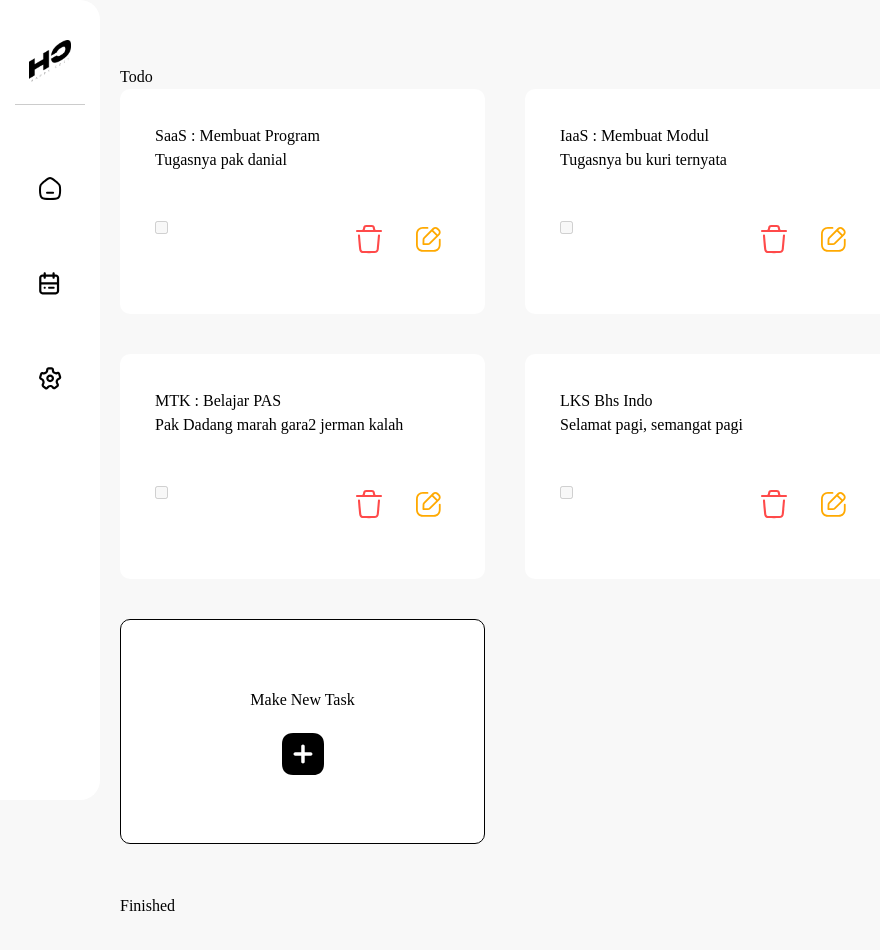
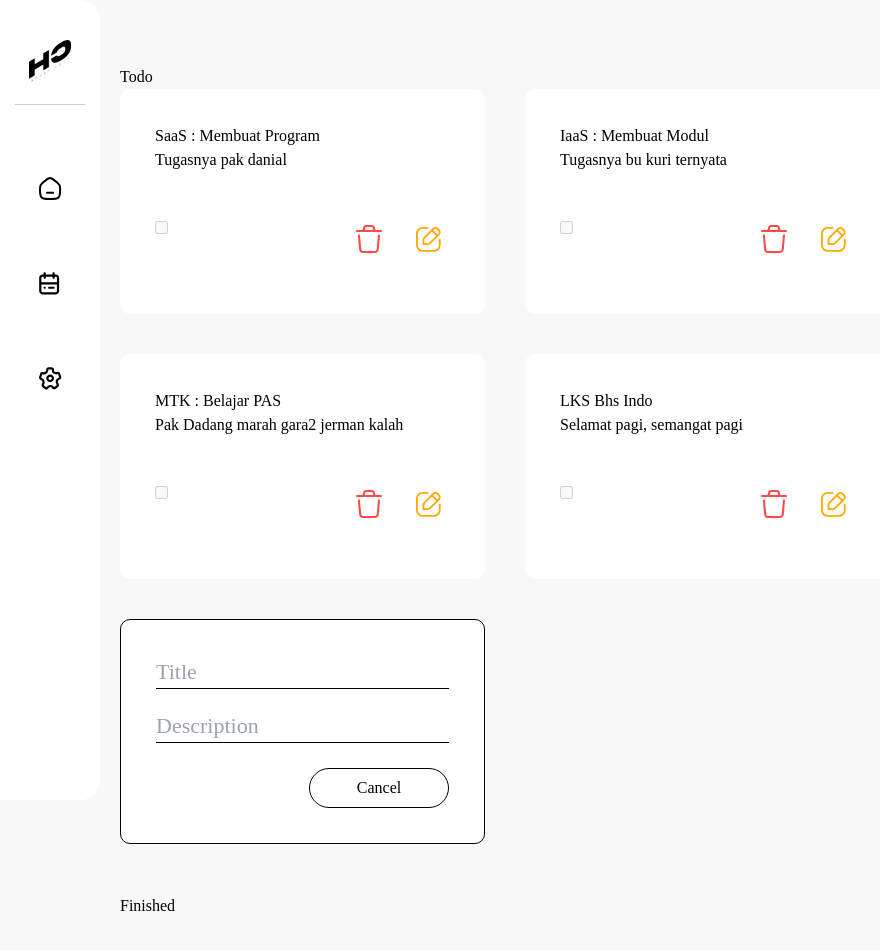
Before and after one commit to AlvaJufinto/HappyTask, a React (Create React App) app: page / in a window 1280 px wide. Shown: the top 950 px of the page, without its empty margins (0-880 px from the left). Built offline with nearby package versions, Linux system fonts and the light colour scheme.

Commit message:
ADD: activated add todo

```diff
--- /dev/null
+++ b/src/components/atoms/Textbox.tsx
@@ -0,0 +1,21 @@
+import { FC } from 'react';
+
+interface IState {
+    placeholder: string;
+    required?: boolean;
+    applyClass?: string;
+}
+
+export enum TextType {
+    Title = "Text-title",
+    Small = "Text-small",
+}
+
+const Textbox: FC<IState> = ({ applyClass, placeholder, required }) => {
+
+    return (
+        <input className={`textbox border-b-[1px] outline-none text-[22px] ${applyClass}`} placeholder={placeholder} type="text" required={required}/>
+    );
+}
+
+export default Textbox;
--- a/src/components/molecules/ButtonIcon.tsx
+++ b/src/components/molecules/Button.tsx
@@ -4,18 +4,21 @@ import Image from '../atoms/Image';
 import AddIcon from "./../../assets/icon/plus-icon.svg"
 
 interface IState {
-    buttonIconType?: ButtonIconType,
-    buttonIconSrc?: string | any;
+    buttonType?: ButtonType,
+    buttonSrc?: string | any;
+    text?: string;
+    applyClass?: string;
     onClickFunction?: () => void,
 }
 
-export enum ButtonIconType {
+export enum ButtonType {
     Add = "add",
     Custom = "custom",
+    OnlyText= 'onlyText',
 }
 
-const ButtonIcon: FC<IState> = ({ buttonIconSrc, buttonIconType = ButtonIconType.Add, onClickFunction }) => {
-    switch(buttonIconType) {
+const Button: FC<IState> = ({ buttonSrc, buttonType = ButtonType.Add, text, applyClass, onClickFunction }) => {
+    switch(buttonType) {
         case 'add':
             return (
                 <button onClick={onClickFunction} className='bg-white grid place-content-center hover:opacity-50 rounded-[10px] text-black h-[44px] w-[44px] focus:ring'>
@@ -25,15 +28,17 @@ const ButtonIcon: FC<IState> = ({ buttonIconSrc, buttonIconType = ButtonIconType
         case 'custom':
             return (
                 <button onClick={onClickFunction} className='bg-white grid place-content-center hover:bg-grey-default text-black h-[44px] w-[44px] rounded-full focus:ring'>
-                    <Image imageSrc={buttonIconSrc}  />
+                    <Image imageSrc={buttonSrc}  />
                 </button>
             );
         default:
             return (
-                <>Masukkin type coy</>
+                <button className={`bg-white grid place-content-center h-[40px] w-[140px] rounded-full focus:ring ${applyClass}`} onClick={onClickFunction}>
+                    {text}
+                </button>
             )
     }
 
 }
 
-export default ButtonIcon;
+export default Button;
--- a/src/components/organisms/NewTodoTask.tsx
+++ b/src/components/organisms/NewTodoTask.tsx
@@ -1,22 +1,37 @@
-import { FC } from 'react';
+import { FC, useState } from 'react';
 
 import Text from "./../atoms/Text";
-import Checkbox from "./..//atoms/Checkbox";
-import ButtonIcon from "./../molecules/ButtonIcon"
+import Button from "../molecules/Button"
+import Textbox from '../atoms/Textbox';
 
 import { TextType } from "./../atoms/Text";
-import { ButtonIconType } from "./../molecules/ButtonIcon";
-
-import TrashIcon from "./../../assets/icon/trash-icon.svg";
-import EditIcon from "./../../assets/icon/edit-icon.svg";
+import { ButtonType } from "../molecules/Button";
 
 const NewTodoTask: FC = () => {
+    const [isActive, setIsActive] = useState(true);
+
     return (
-        <div className="grid border-[1px]  border-black bg-white rounded-[10px] p-[35px] gap-[45px] w-[365px] max-w-[85%] min-h-[225px]">
-            <div className="flex flex-col gap-[20px] justify-center items-center">
-                <Text text="Make New Task" textType={TextType.Title} />
-                <ButtonIcon buttonIconType={ButtonIconType.Add} />
-            </div>
+        <div className="border-[1px] border-black bg-white rounded-[10px] p-[35px] w-[365px] max-w-[85%] min-h-[225px]">
+            {
+                !isActive &&
+                <div className="flex flex-col gap-[20px] h-[100%] w-[100%] justify-center items-center">
+                    <Text text="Make New Task" textType={TextType.Title} />
+                    <Button buttonType={ButtonType.Add} onClickFunction={() => setIsActive(!isActive)} />
+                </div>
+            }
+            {
+                isActive &&
+                <div className="flex flex-col justify-between gap-[20px] h-[100%] w-[100%]">
+                    <div className="flex flex-col gap-[20px]">
+                        <Textbox placeholder="Title" />
+                        <Textbox placeholder="Description" applyClass={`text-[14px] ${TextType.Small}`} />
+                    </div>
+                    <div className="flex justify-between">
+                        <Button buttonType={ButtonType.OnlyText} text="Save" applyClass="hover:bg-grey-default border-[1px] bg-black hover:text-black text-white" />
+                        <Button buttonType={ButtonType.OnlyText} text="Cancel" applyClass="border-[1px] bg-white" onClickFunction={() => setIsActive(!isActive)} />
+                    </div>
+                </div>
+            }
         </div>
     );
 }
--- a/src/components/organisms/TodoCard.tsx
+++ b/src/components/organisms/TodoCard.tsx
@@ -4,10 +4,10 @@ import { useStore } from '../../store/todoStore';
 
 import Text from "./../atoms/Text";
 import Checkbox from "./../atoms/Checkbox";
-import ButtonIcon from "./../molecules/ButtonIcon"
+import Button from "../molecules/Button"
 
 import { TextType } from "./../atoms/Text";
-import { ButtonIconType } from "./../molecules/ButtonIcon";
+import { ButtonType } from "../molecules/Button";
 
 import TrashIcon from "./../../assets/icon/trash-icon.svg";
 import EditIcon from "./../../assets/icon/edit-icon.svg";
@@ -47,12 +47,12 @@ const TodoCard: FC<IState> = ({ id, title, description, isDone }) => {
                     isChecked={isDone}
                     onClickFunction={checkboxHandler} />
                 <div className="flex gap-[15px]">
-                    <ButtonIcon
-                        buttonIconSrc={TrashIcon}
-                        buttonIconType={ButtonIconType.Custom} onClickFunction={removeHandler} />
-                    <ButtonIcon
-                        buttonIconSrc={EditIcon}
-                        buttonIconType={ButtonIconType.Custom} />
+                    <Button
+                        buttonSrc={TrashIcon}
+                        buttonType={ButtonType.Custom} onClickFunction={removeHandler} />
+                    <Button
+                        buttonSrc={EditIcon}
+                        buttonType={ButtonType.Custom} />
                 </div>
             </div>
         </div>
```
